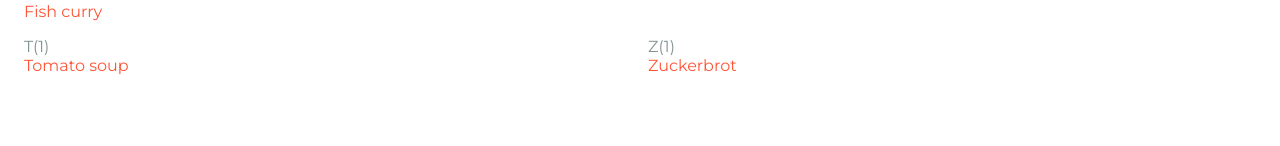
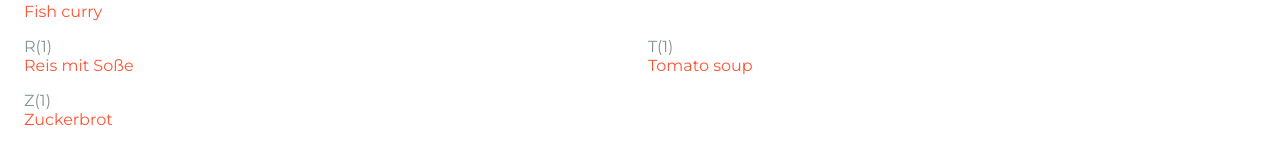
Before and after one commit to Knochenmark/recipebox, a React (Create React App) app: page / in a window 1280 px wide. Shown: the part 161-307 px from the top of the page. Built offline with nearby package versions, Linux system fonts and the light colour scheme.

Commit message:
Add a recipe to examples

```diff
--- a/src/_config/exampleRecipes.ts
+++ b/src/_config/exampleRecipes.ts
@@ -15,5 +15,7 @@ export const exampleRecipes: IRecipe[] = [
     "name": "Pizza Hawai"
   }, {
     "name": "Zuckerbrot"
+  }, {
+    "name": "Reis mit Soße"
   }
 ];
```
